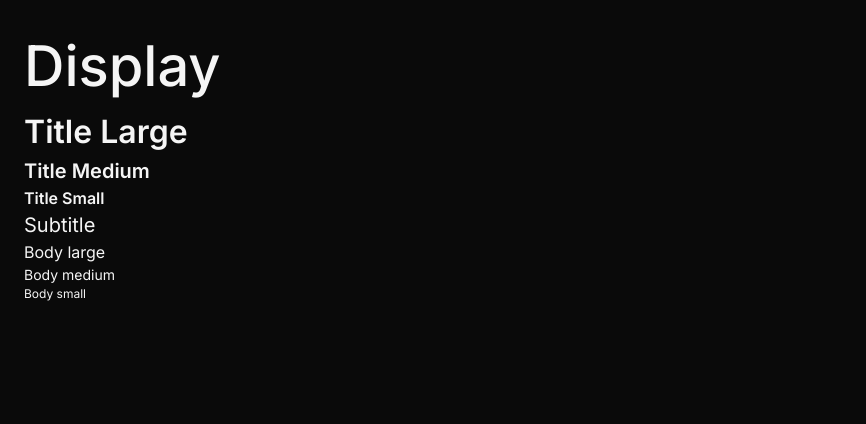
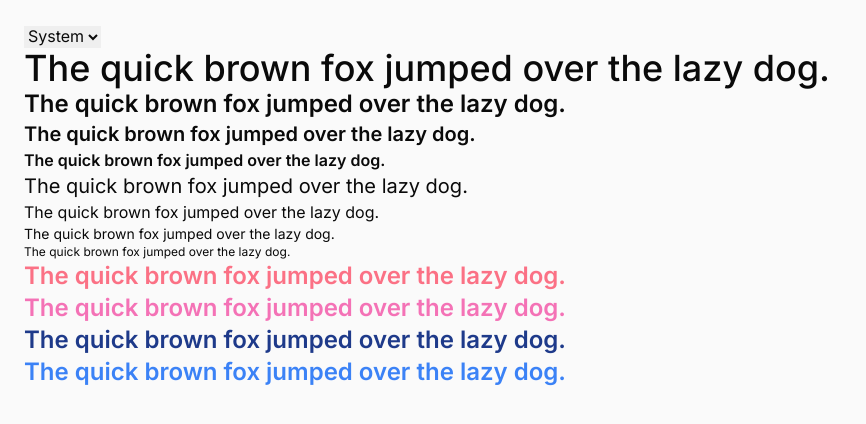
Before and after one commit to minuminukim/nextjs-template, a Next.js app: page / in a window 1280 px wide. Shown: the top 424 px of the page, without its empty margins (0-866 px from the left). Built offline with nearby package versions, Linux system fonts and the light colour scheme.

Commit message:
add theme switch

```diff
--- a/package.json
+++ b/package.json
@@ -14,9 +14,10 @@
   "dependencies": {
     "@t3-oss/env-nextjs": "^0.3.1",
     "next": "^13.4.4",
+    "next-themes": "^0.2.1",
     "react": "^18.2.0",
     "react-dom": "^18.2.0",
-    "superjson": "^1.12.3",
+    "tailwind-merge": "^1.13.0",
     "zod": "^3.21.4"
   },
   "devDependencies": {
--- a/src/app/layout.tsx
+++ b/src/app/layout.tsx
@@ -1,5 +1,6 @@
 import { Inter } from 'next/font/google';
-import clsx from 'clsx';
+import { cn } from '~/lib/cn';
+import { ThemeProvider } from '~/components/theme-provider';
 import '~/styles/globals.css';
 
 export const metadata = {
@@ -20,14 +21,16 @@ export default function RootLayout({
   children: React.ReactNode;
 }) {
   return (
-    <html lang="en" className="dark">
+    <html lang="en" suppressHydrationWarning>
       <body
-        className={clsx(
+        className={cn(
           'min-h-screen bg-background font-sans text-foreground antialiased',
           inter.className
         )}
       >
-        {children}
+        <ThemeProvider attribute="class" defaultTheme="system" enableSystem>
+          {children}
+        </ThemeProvider>
       </body>
     </html>
   );
--- a/src/app/page.tsx
+++ b/src/app/page.tsx
@@ -1,14 +1,39 @@
+import { ThemeSwitch } from '~/components/theme-switch';
+
 export default function Page() {
   return (
     <main className="h-full p-6">
-      <h1 className="text-4xl font-medium">Display</h1>
-      <h2 className="text-2xl font-semibold">Title Large</h2>
-      <h3 className="text-xl font-semibold">Title Medium</h3>
-      <h3 className="text-base font-semibold">Title Small</h3>
-      <h3 className="text-xl font-normal">Subtitle</h3>
-      <p className="text-base">Body large</p>
-      <p className="text-sm">Body medium</p>
-      <p className="text-xs">Body small</p>
+      <ThemeSwitch />
+      <h1 className="text-4xl font-medium">
+        The quick brown fox jumped over the lazy dog.
+      </h1>
+      <h2 className="text-2xl font-semibold">
+        The quick brown fox jumped over the lazy dog.
+      </h2>
+      <h3 className="text-xl font-semibold">
+        The quick brown fox jumped over the lazy dog.
+      </h3>
+      <h3 className="text-base font-semibold">
+        The quick brown fox jumped over the lazy dog.
+      </h3>
+      <h3 className="text-xl font-normal">
+        The quick brown fox jumped over the lazy dog.
+      </h3>
+      <p className="text-base">The quick brown fox jumped over the lazy dog.</p>
+      <p className="text-sm">The quick brown fox jumped over the lazy dog.</p>
+      <p className="text-xs">The quick brown fox jumped over the lazy dog.</p>
+      <p className="text-2xl font-semibold text-rose-400">
+        The quick brown fox jumped over the lazy dog.
+      </p>
+      <p className="text-2xl font-semibold text-pink-400">
+        The quick brown fox jumped over the lazy dog.
+      </p>
+      <p className="text-2xl font-semibold text-blue-900">
+        The quick brown fox jumped over the lazy dog.
+      </p>
+      <p className="text-2xl font-semibold text-blue-500">
+        The quick brown fox jumped over the lazy dog.
+      </p>
     </main>
   );
 }
--- /dev/null
+++ b/src/components/theme-provider.tsx
@@ -0,0 +1,8 @@
+'use client';
+
+import { ThemeProvider as NextThemesProvider } from 'next-themes';
+import { type ThemeProviderProps } from 'next-themes/dist/types';
+
+export function ThemeProvider({ children, ...props }: ThemeProviderProps) {
+  return <NextThemesProvider {...props}>{children}</NextThemesProvider>;
+}
--- /dev/null
+++ b/src/components/theme-switch.tsx
@@ -0,0 +1,15 @@
+'use client';
+
+import { useTheme } from 'next-themes';
+
+export function ThemeSwitch() {
+  const { theme, setTheme } = useTheme();
+
+  return (
+    <select value={theme} onChange={(e) => setTheme(e.target.value)}>
+      <option value="system">System</option>
+      <option value="dark">Dark</option>
+      <option value="light">Light</option>
+    </select>
+  );
+}
--- /dev/null
+++ b/src/lib/cn.ts
@@ -0,0 +1,6 @@
+import { clsx, type ClassValue } from 'clsx';
+import { twMerge } from 'tailwind-merge';
+
+export function cn(...inputs: ClassValue[]) {
+  return twMerge(clsx(inputs));
+}
--- a/src/styles/globals.css
+++ b/src/styles/globals.css
@@ -24,8 +24,6 @@
     --success-emphasis: 142 71% 45%;
 
     --attention: 55 97% 88%;
-
-    --severe: 24 100% 37%;
 
     --danger: 0 93% 94%;
     --danger-emphasis: 0 84% 60%;
--- a/tailwind.config.ts
+++ b/tailwind.config.ts
@@ -2,6 +2,7 @@ import { type Config } from 'tailwindcss';
 
 export default {
   content: ['./src/**/*.{js,ts,jsx,tsx}'],
+  plugins: [],
   theme: {
     extend: {
       colors: {
@@ -17,21 +18,9 @@ export default {
         'accent-emphasis': 'hsl(var(--accent-emphasis))',
         success: 'hsl(var(--success))',
         'success-emphasis': 'hsl(var(--success-emphasis))',
+        danger: 'hsl(var(--danger))',
+        'danger-emphasis': 'hsl(var(--danger-emphasis))',
       },
     },
-    fontSize: {
-      xs: '0.75rem',
-      sm: '0.875rem',
-      base: '1rem',
-      xl: '1.25rem',
-      '2xl': '2rem',
-      '4xl': '3.5rem',
-    },
-    fontWeight: {
-      normal: '400',
-      medium: '500',
-      semibold: '600',
-    },
   },
-  plugins: [],
 } satisfies Config;
```
Also changed, not shown: 1 other file (tests, documents, lock files or other folders).
